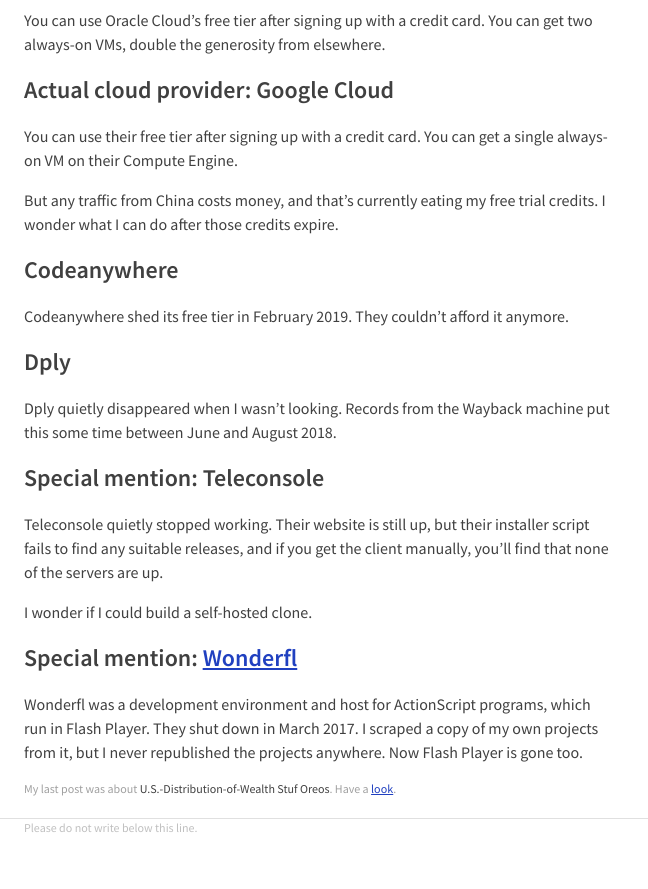
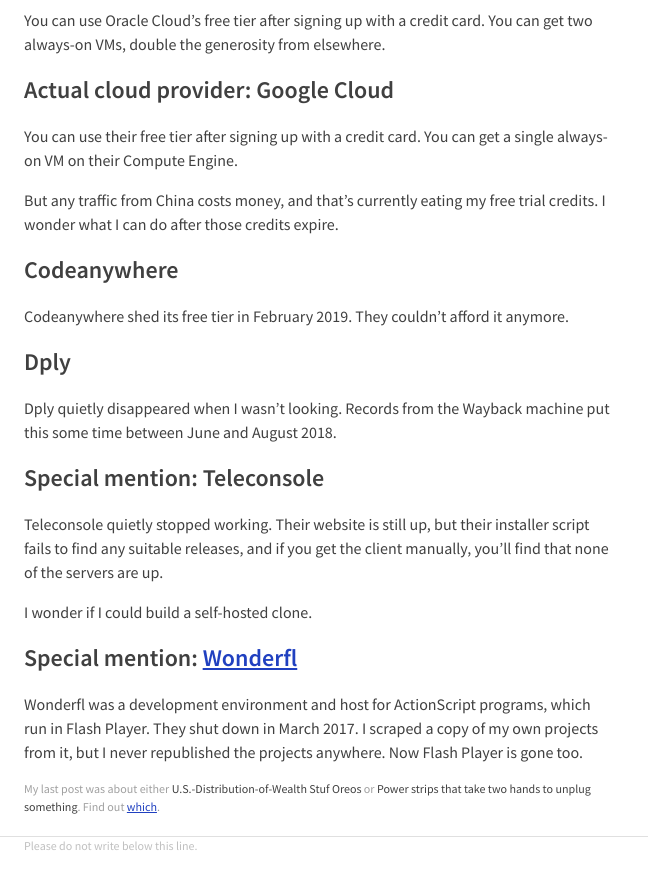
Before and after one commit to wh0/wh0.github.io, a Jekyll site: the page built from _posts/2021-02-22-cloud-services.md, in a window 1280 px wide and 900 px high, scrolled down 3196 px. Shown: the top 889 px of the window, without its empty margins (0-648 px from the left). Built offline with Jekyll 4.4.1, drawn with Linux system fonts in a browser that asks for light colours.

Commit message:
how did I forget to do my favorite part

```diff
--- a/_posts/2021-02-22-cloud-services.md
+++ b/_posts/2021-02-22-cloud-services.md
@@ -2,7 +2,7 @@
 date: Mon Feb 22 2021 23:16:56 -0800 (Pacific Standard Time)
 qualitative_time:
 title: Cloud services, winter 2021
-previous_teaser:
+previous_teaser: Power strips that take two hands to unplug something
 previous_first: true
 ---
 Here are some thoughts on the past four years of my top free services--hosting and online development environments--for tiny personal things.
```
